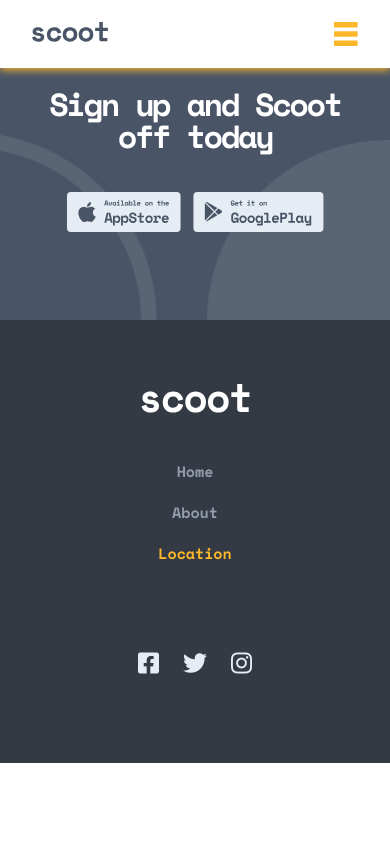
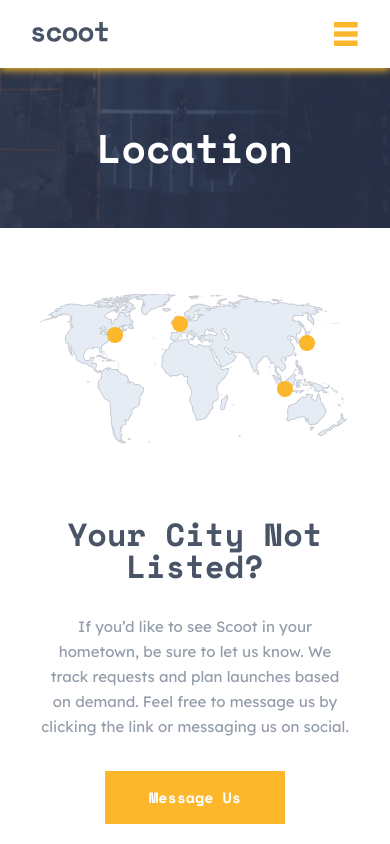
Before and after one commit to VueMid/Scoot, a Vue app: page /location in a window 390 px wide. Shown: the top 844 px of the page. Built offline with nearby package versions, Linux system fonts and the light colour scheme.

Commit message:
new commits

```diff
--- a/src/pages/AboutPage/AboutSections/FaqSection.vue
+++ b/src/pages/AboutPage/AboutSections/FaqSection.vue
@@ -29,7 +29,6 @@
                                 {{ item.text }}
                             </p>
                         </div>
-
                     </article>
                 </div>
             </div>
--- a/src/pages/HomePage/components/CityComponent.vue
+++ b/src/pages/HomePage/components/CityComponent.vue
@@ -2,7 +2,7 @@
     <div id="staticModal" data-modal-backdrop="static" tabindex="-1" aria-hidden="true"
         class="city__modal fixed top-0 left-0 right-0 w-full p-4 overflow-x-hidden overflow-y-auto h-full max-h-full bg-black/50 flex justify-center items-center lg:px-[0px]">
         <div
-            class="city__modal-box px-3 z-[1111] relative w-full bg-white dark:bg-dark-navy flex flex-col justify-center items-center gap-[12px] pt-[30px] pb-[20px] md:flex md:flex-col md:justify-center md:items-center md:gap-[50px] md:py-[60px] lg:flex lg:flex-row lg:justify-center lg:items-center lg:gap-[70px] lg:py-[15px] lg:w-[1100px]">
+            class="city__modal-box px-3 z-[1111] relative w-full bg-white dark:bg-tailwind-dark flex flex-col justify-center items-center gap-[12px] pt-[30px] pb-[20px] md:flex md:flex-col md:justify-center md:items-center md:gap-[50px] md:py-[60px] lg:flex lg:flex-row lg:justify-center lg:items-center lg:gap-[70px] lg:py-[15px] lg:w-[1100px]">
             <button type="city__x-button button" class="text-[#FCB72B] font-bold absolute top-3 right-3 md:top-5 md:right-5"
                 data-modal-hide="staticModal" @click="$emit('closeModal')">
                 <svg class="w-5 h-5 md:w-8 md:h-8" aria-hidden="true" xmlns="http://www.w3.org/2000/svg" fill="none"
--- a/src/pages/LocationPage/LocationPage.vue
+++ b/src/pages/LocationPage/LocationPage.vue
@@ -1,7 +1,15 @@
-<template></template>
+<template>
+    <div class="Location-page dark:bg-tailwind-dark">
+        <LocationSection />
+        <MapSection />
+        <ListSection />
+    </div>
+</template>
 <script>
+import LocationSection from './LocationSections/LocationSection.vue';
+import MapSection from './LocationSections/MapSection.vue';
+import ListSection from './LocationSections/ListSection.vue';
 export default {
-
+    components: { LocationSection, MapSection, ListSection }
 }
 </script>
-<style></style>
--- /dev/null
+++ b/src/pages/LocationPage/LocationSections/ListSection.vue
@@ -0,0 +1,27 @@
+<template>
+    <section class="list mb-[72px] md:mb-[120px]">
+        <div
+            class="container list__container mt-[72px] flex flex-col justify-center items-center gap-8 md:gap-10 xl:flex xl:flex-row xl:justify-between xl:items-center xl:gap-0">
+            <h2
+                class="list__title max-w-[311px] text-center text-dark-navy text-[32px] font-bold leading-8 tracking-tighter-[-1.429px] md:max-w-[457px] md:text-5xl md:leading-[48px] md:tracking-tighter-[-2.143px] xl:max-w-[351px] xl:text-start xl:text-5xl xl:leading-[48px] xl:tracking-tighter-[-2.143px]">
+                Your City Not Listed?
+            </h2>
+            <p
+                class="list__text text-center max-w-[311px] text-[15px] leading-[25px] text-dim-grey md:max-w-[573px] xl:text-start xl:max-w-[445px]">
+                If you’d like to see Scoot in your hometown, be sure to let us know. We track requests and plan launches
+                based on demand. Feel free to message us by clicking the link or messaging us on social.
+            </p>
+            <a href="mailto:turabovumid587@gmail.com"
+                class="bg-darker-yellow duration-200 text-center w-[180px] leading-[46px] h-[53px] border-[3px] border-darker-yellow text-white font-bold text-[15px] active:bg-inherit active:text-darker-yellow active:duration-200">
+                Message Us
+            </a>
+        </div>
+    </section>
+</template>
+<style lang="scss">
+.list {
+    &__text {
+        font-family: 'Lexend Deca';
+    }
+}
+</style>
--- a/src/pages/LocationPage/LocationSections/LocationSection.vue
+++ b/src/pages/LocationPage/LocationSections/LocationSection.vue
@@ -1,5 +1,5 @@
 <template>
-    <section class="location">
+    <section class="location mb-[134px] md:mb-[96px]">
         <div
             class="container location__container flex flex-row justify-center items-center py-[60px] md:flex md:flex-row md:justify-start md:items-center md:px-[97px] md:py-[72px] lg:flex lg:flex-row lg:justify-start lg:items-center lg:px-0">
             <h2 class="location__text text-white text-[40px] font-bold leading-10 tracking-tighter-[-1.786px]">
--- a/src/pages/LocationPage/LocationSections/MapSection.vue
+++ b/src/pages/LocationPage/LocationSections/MapSection.vue
@@ -5,20 +5,28 @@
         </div>
     </section>
 </template>
-<script>
-export default {
-
-}
-</script>
 <style lang="scss">
 .map {
     margin: 0 auto;
     background-image: url('@/assets/icons/map.svg');
-    background-position: top center;
+    background-position: center;
     background-repeat: no-repeat;
     background-size: contain;
     width: 100%;
     max-width: 1110px;
     height: 543px;
 }
+
+@media(max-width: 700px) {
+    .map {
+        margin: 0 auto;
+        background-image: url('@/assets/icons/map__second.svg');
+        background-position: center;
+        background-repeat: no-repeat;
+        background-size: contain;
+        width: 100%;
+        max-width: 311px;
+        height: 152px;
+    }
+}
 </style>
```
Also changed, not shown: src/pages/AboutPage/components/FaqComponent.vue (added, +13 -0 lines), src/assets/icons/map__second.svg (added).
